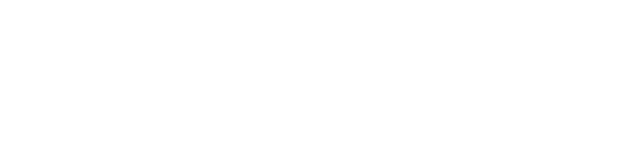
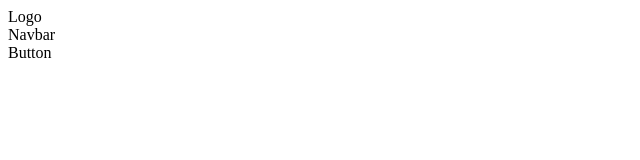
Before and after one commit to MariaRacariu/Webbutvecklare-CMS, a plain HTML site: page first assigment/index.html in a window 1280 px wide. Shown: the whole page, without its empty margins (0-640 px from the left). Drawn offline with Linux system fonts and the light colour scheme.

Commit message:
Update index.html

```diff
--- a/first assigment/index.html
+++ b/first assigment/index.html
@@ -1,5 +1,6 @@
 <!DOCTYPE html>
 <html lang="en">
+
 <head>
     <meta charset="UTF-8">
     <meta http-equiv="X-UA-Compatible" content="IE=edge">
@@ -7,9 +8,14 @@
     <title>Document</title>
     <link rel="stylesheet" href="style.css">
 </head>
+
 <body id="wrapper">
     <div id="header">
-
+        <div class="test">
+            <div id="logo">Logo</div>
+            <div id="navbar">Navbar</div>
+            <div id="button">Button</div>
+        </div>
     </div>
     <div id="main">
 
@@ -21,4 +27,5 @@
 
     </div>
 </body>
+
 </html>
```
